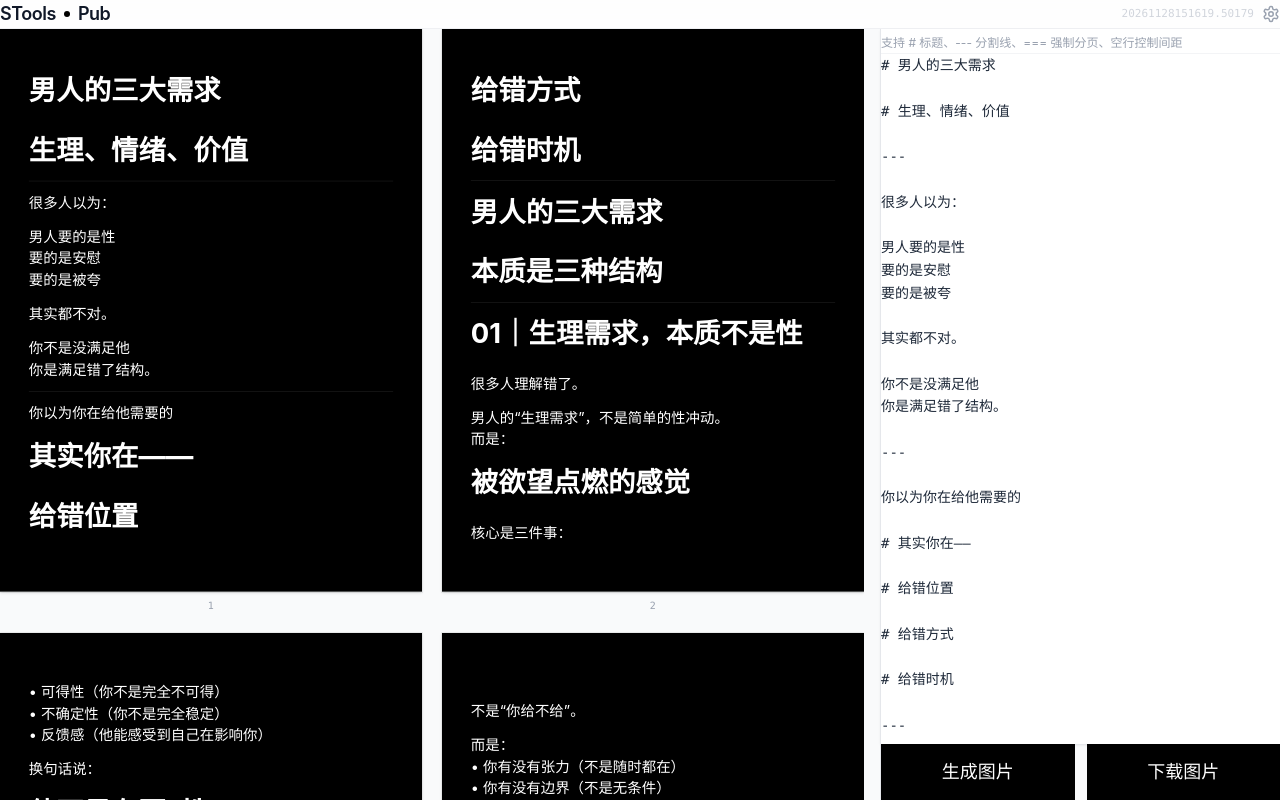
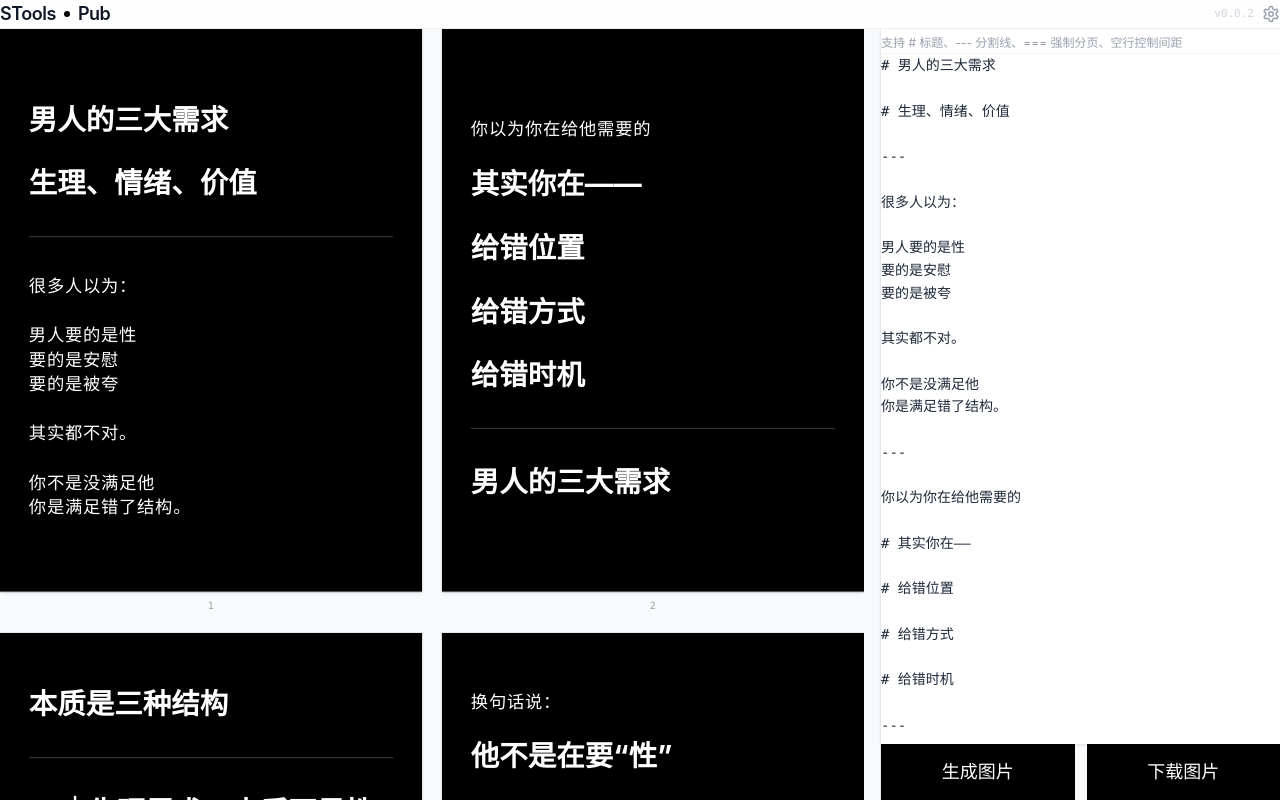
Before and after one commit to imfangs/stools, a React (Vite) app: page / in a window 1280 px wide. Built offline with nearby package versions, Linux system fonts and the light colour scheme.

Commit message:
deploy: update site

```diff
--- a/package.json
+++ b/package.json
@@ -1,11 +1,11 @@
 {
   "name": "stools-tmp",
   "private": true,
-  "version": "0.0.0",
+  "version": "0.0.2",
   "type": "module",
   "scripts": {
     "dev": "vite",
-    "build": "tsc -b && vite build",
+    "build": "npm version patch --no-git-tag-version && tsc -b && vite build",
     "lint": "eslint .",
     "preview": "vite preview"
   },
--- a/src/App.tsx
+++ b/src/App.tsx
@@ -400,7 +400,7 @@ export default function App() {
             <span className="text-lg font-semibold tracking-tight text-gray-900">Pub</span>
           </div>
           <div className="flex items-center gap-2">
-          <span className="text-[11px] text-gray-300 font-mono select-all" title="构建版本号">{__BUILD_TIME__}.{__BUILD_NUMBER__}</span>
+          <span className="text-[11px] text-gray-300 font-mono select-all" title="版本号">v{__APP_VERSION__}</span>
           <button
             onClick={() => setShowConfig(!showConfig)}
             className="p-2 hover:bg-gray-100 rounded-lg transition-colors text-gray-400 hover:text-gray-600"
--- a/src/components/ConfigPanel.tsx
+++ b/src/components/ConfigPanel.tsx
@@ -35,6 +35,7 @@ const fields: FieldDef[] = [
   { key: 'bodyLineHeight', label: '正文行高', type: 'number', group: '正文样式' },
   { key: 'bodyLetterSpacing', label: '正文字间距', type: 'number', group: '正文样式' },
   { key: 'bodyMarginBottom', label: '正文下间距', type: 'number', group: '正文样式' },
+  { key: 'dividerHeight', label: '分割线高度', type: 'number', group: '分割线' },
   { key: 'dividerMarginY', label: '分割线间距', type: 'number', group: '分割线' },
   { key: 'dividerColor', label: '分割线颜色', type: 'text', group: '分割线' },
   { key: 'emptyLineHeight', label: '空行高度', type: 'number', group: '空行' },
--- a/src/config/defaults.ts
+++ b/src/config/defaults.ts
@@ -9,23 +9,23 @@ export const defaultConfig: LayoutConfig = {
   paddingLeft: 80,
   paddingRight: 80,
 
-  h1FontSize: 76,
+  h1FontSize: 79,
   h1FontWeight: 700,
   h1LineHeight: 1.2,
   h1LetterSpacing: 0,
-  h1MarginBottom: 40,
+  h1MarginBottom: 12,
 
-  bodyFontSize: 40,
+  bodyFontSize: 48,
   bodyFontWeight: 400,
-  bodyLineHeight: 1,
-  bodyLetterSpacing: 0,
-  bodyMarginBottom: 20,
+  bodyLineHeight: 1.4,
+  bodyLetterSpacing: 2,
+  bodyMarginBottom: 0,
 
-  dividerHeight: 1,
+  dividerHeight: 3,
   dividerColor: 'rgba(255,255,255,0.2)',
-  dividerMarginY: 40,
+  dividerMarginY: 100,
 
-  emptyLineHeight: 34,
+  emptyLineHeight: 70,
 
   backgroundColor: '#000000',
   textColor: '#FFFFFF',
--- a/src/vite-env.d.ts
+++ b/src/vite-env.d.ts
@@ -1,4 +1,3 @@
 /// <reference types="vite/client" />
 
-declare const __BUILD_TIME__: string
-declare const __BUILD_NUMBER__: string
+declare const __APP_VERSION__: string
--- a/tsconfig.node.json
+++ b/tsconfig.node.json
@@ -6,6 +6,7 @@
     "module": "esnext",
     "types": ["node"],
     "skipLibCheck": true,
+    "resolveJsonModule": true,
 
     /* Bundler mode */
     "moduleResolution": "bundler",
--- a/vite.config.ts
+++ b/vite.config.ts
@@ -2,29 +2,12 @@ import { defineConfig } from 'vite'
 import react from '@vitejs/plugin-react'
 import tailwindcss from '@tailwindcss/vite'
 import { viteSingleFile } from 'vite-plugin-singlefile'
+import pkg from './package.json'
 
 export default defineConfig({
   plugins: [react(), tailwindcss(), viteSingleFile()],
   define: {
-    __BUILD_TIME__: JSON.stringify(
-      new Date()
-        .toLocaleString('zh-CN', {
-          timeZone: 'Asia/Shanghai',
-          year: 'numeric',
-          month: '2-digit',
-          day: '2-digit',
-          hour: '2-digit',
-          minute: '2-digit',
-          second: '2-digit',
-          hour12: false,
-        })
-        .replace(/\//g, '')
-        .replace(/,?\s*/g, '')
-        .replace(/:/g, '')
-    ),
-    __BUILD_NUMBER__: JSON.stringify(
-      String(Math.floor(Date.now() / 1000) % 100000)
-    ),
+    __APP_VERSION__: JSON.stringify(pkg.version),
   },
   build: {
     target: 'esnext',
```
Also changed, not shown: 1 other file (tests, documents, lock files or other folders).
